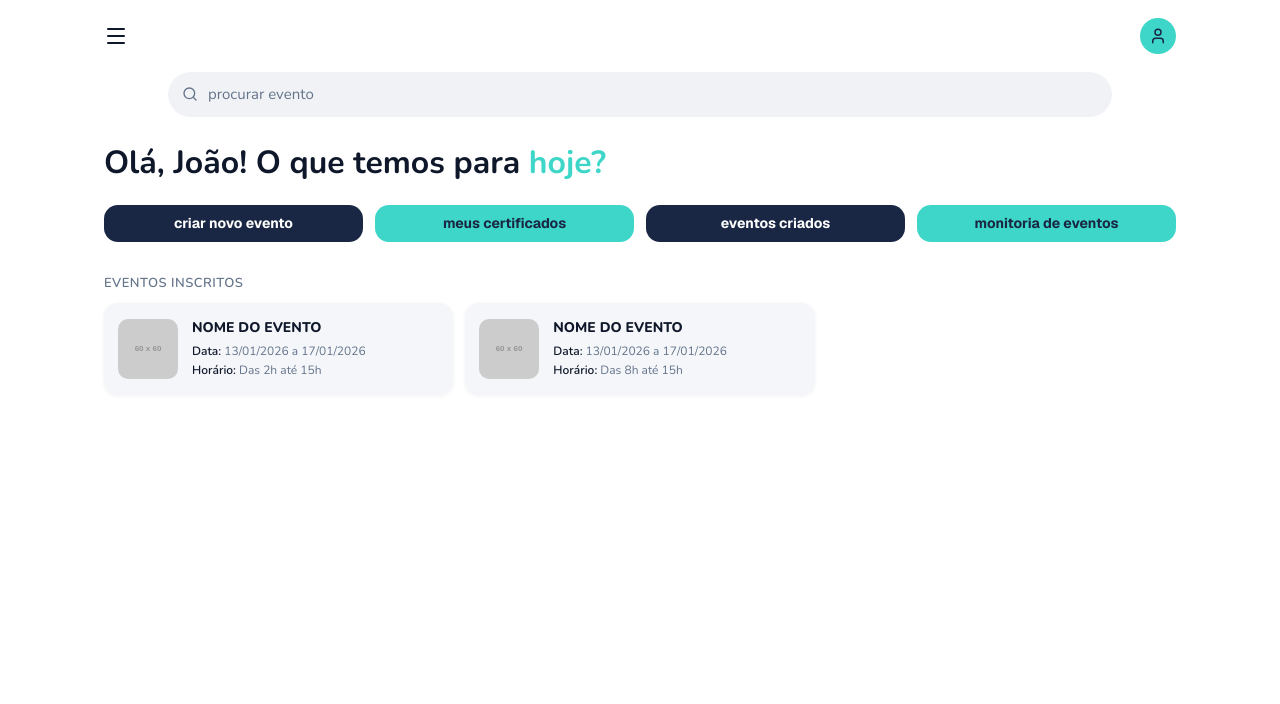
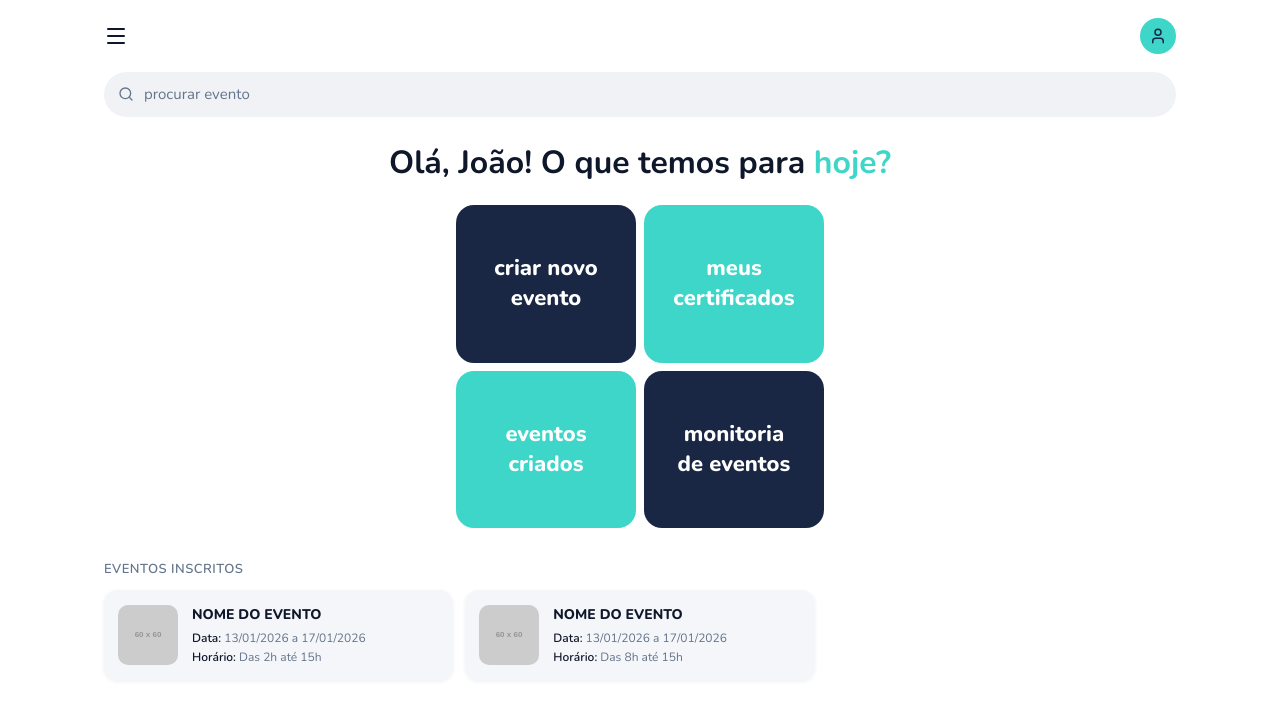
Before and after one commit to UCE020/UCE020-Front, a Next.js app: page / in a window 1280 px wide. Shown: the top 704 px of the page. Built offline with nearby package versions, Linux system fonts and the light colour scheme; what @mui/material-nextjs would draw is missing.

Commit message:
feat: adjust button grid, colors, and font weight

```diff
--- a/src/app/page.tsx
+++ b/src/app/page.tsx
@@ -13,11 +13,7 @@ import {
   Activity,
   User,
 } from "lucide-react";
-import { Button } from "@/components/ui/button";
 
-// ---------------------------------------------------------------------------
-// Types
-// ---------------------------------------------------------------------------
 interface Event {
   id: string;
   name: string;
@@ -27,9 +23,6 @@ interface Event {
   imageUrl: string;
 }
 
-// ---------------------------------------------------------------------------
-// Mock data
-// ---------------------------------------------------------------------------
 const mockEvents: Event[] = [
   {
     id: "1",
@@ -49,9 +42,6 @@ const mockEvents: Event[] = [
   },
 ];
 
-// ---------------------------------------------------------------------------
-// Sub-components
-// ---------------------------------------------------------------------------
 function EventCard({ event }: { event: Event }) {
   return (
     <div className="event-card">
@@ -69,62 +59,47 @@ function EventCard({ event }: { event: Event }) {
   );
 }
 
-// ---------------------------------------------------------------------------
-// Page
-// ---------------------------------------------------------------------------
-export default function HomePage() {
-  const [drawerOpen, setDrawerOpen] = useState(false);
-  const [search, setSearch] = useState("");
-
-  const userName = "João";
-
-  const navItems = [
-    { icon: <Home size={18} />, label: "Início" },
-    { icon: <FileText size={18} />, label: "Certificados" },
-    { icon: <ClipboardList size={18} />, label: "Inscrições" },
-    { icon: <PlusCircle size={18} />, label: "Criar evento" },
-    { icon: <CalendarDays size={18} />, label: "Eventos Criados" },
-    { icon: <Activity size={18} />, label: "Monitoria" },
+const NAV_ITEMS = [
+  { icon: <Home size={18} />,        label: "Início"         },
+  { icon: <FileText size={18} />,    label: "Certificados"   },
+  { icon: <ClipboardList size={18}/>,label: "Inscrições"     },
+  { icon: <PlusCircle size={18} />,  label: "Criar evento"   },
+  { icon: <CalendarDays size={18}/>, label: "Eventos Criados"},
+  { icon: <Activity size={18} />,    label: "Monitoria"      },
 ];
 
-  const quickActions: { label: string; color: "primary" | "secondary" }[] = [
-    { label: "criar novo evento",   color: "primary"   },
-    { label: "meus certificados",   color: "secondary"   },
-    { label: "eventos criados",     color: "primary"  },
-    { label: "monitoria de eventos",color: "secondary" },
+const QUICK_ACTIONS: { line1: string; line2: string; color: "primary" | "secondary" }[] = [
+  { line1: "criar novo",   line2: "evento",       color: "primary"   },
+  { line1: "meus",         line2: "certificados", color: "secondary" },
+  { line1: "eventos",      line2: "criados",      color: "secondary" },
+  { line1: "monitoria", line2: "de eventos",      color: "primary"   },
 ];
 
-  return (
-    <>
-      <style>{`
+const CSS = `
   @import url('https://fonts.googleapis.com/css2?family=Nunito:wght@400;600;700;800&display=swap');
 
   *, *::before, *::after { box-sizing: border-box; margin: 0; padding: 0; }
 
   :root {
-          --navy:      #1a2744;
-          --teal:      #3dd6c8;
-          --teal-dark: #2ab8ab;
-          --bg:        #ffffff;
-          --card-bg:   #f4f6f9;
-          --surface:   #f0f2f5;
-          --text:      #0f172a;
-          --muted:     #64748b;
-          --radius:    14px;
-          --gutter:    16px;
-          --content:   1200px;
+    --navy:    #1a2744;
+    --teal:    #3dd6c8;
+    --bg:      #ffffff;
+    --card-bg: #f4f6f9;
+    --surface: #f0f2f5;
+    --text:    #0f172a;
+    --muted:   #64748b;
+    --radius:  14px;
+    --gutter:  16px;
+    --content: 1200px;
+    --btn-size: 140px;
+    --btn-gap:  8px;
   }
 
   body { font-family: 'Nunito', sans-serif; background: var(--bg); color: var(--text); }
 
-        /* ---- Shell ---- */
-        .shell {
-          width: 100%;
-          min-height: 100dvh;
-          background: var(--bg);
-        }
+  /* Shell */
+  .shell { width: 100%; min-height: 100dvh; background: var(--bg); }
 
-        /* ---- Inner content wrapper (centers on wide screens) ---- */
   .inner {
     width: 100%;
     max-width: var(--content);
@@ -132,7 +107,7 @@ export default function HomePage() {
     padding: 0 var(--gutter);
   }
 
-        /* ---- Header ---- */
+  /* Header */
   .header {
     display: flex;
     align-items: center;
@@ -142,12 +117,9 @@ export default function HomePage() {
     margin: 0 auto;
   }
   .menu-btn {
-          background: none;
-          border: none;
-          color: var(--text);
-          cursor: pointer;
-          display: flex;
-          align-items: center;
+    background: none; border: none;
+    color: var(--text); cursor: pointer;
+    display: flex; align-items: center;
   }
   .avatar {
     width: 36px; height: 36px;
@@ -157,16 +129,11 @@ export default function HomePage() {
     color: var(--navy);
   }
 
-        /* ---- Search ---- */
-        .search-wrap {
-          margin: 8px auto 0;
-          max-width: var(--content);
-          padding: 0 var(--gutter);
-          position: relative;
-        }
+  /* Search */
+  .search-wrap { position: relative; margin-top: 8px; }
   .search-wrap svg {
     position: absolute;
-          left: calc(var(--gutter) + 14px); top: 50%;
+    left: 14px; top: 50%;
     transform: translateY(-50%);
     color: var(--muted);
     pointer-events: none;
@@ -186,25 +153,48 @@ export default function HomePage() {
   .search-input::placeholder { color: var(--muted); }
   .search-input:focus { box-shadow: 0 0 0 2px var(--teal); }
 
-        /* ---- Greeting ---- */
+  /* Greeting */
   .greeting {
     padding: 24px 0 8px;
-          font-size: 22px;
+    font-size: 30px;
     font-weight: 700;
     line-height: 1.4;
+    text-align: center;
   }
   .greeting span { color: var(--teal); }
 
-        /* ---- Quick Actions Grid ---- */
-        /* Mobile: 2 cols | md+: 4 cols */
+  /* Quick Actions */
   .actions-grid {
     display: grid;
-          grid-template-columns: repeat(2, 1fr);
-          gap: 12px;
+    grid-template-columns: repeat(2, var(--btn-size));
+    gap: var(--btn-gap);
     padding: 12px 0;
+    justify-content: center;
   }
 
-        /* ---- Events Section ---- */
+  .action-btn {
+    width: var(--btn-size);
+    height: calc(var(--btn-size) * 7 / 8);
+    display: flex;
+    flex-direction: column;
+    align-items: center;
+    justify-content: center;
+    border: none;
+    border-radius: 18px;
+    cursor: pointer;
+    font-family: 'Nunito', sans-serif;
+    font-size: 22px;
+    font-weight: 800;
+    line-height: 1.35;
+    text-align: center;
+    padding: 10px 8px;
+    transition: filter .15s, transform .15s;
+  }
+  .action-btn:hover { filter: brightness(0.93); transform: translateY(-1px); }
+  .action-btn.primary   { background: var(--navy); color: #ffffff; }
+  .action-btn.secondary { background: var(--teal); color: #ffffff; }
+
+  /* Events */
   .section-title {
     padding: 20px 0 10px;
     font-size: 13px;
@@ -214,7 +204,6 @@ export default function HomePage() {
     text-transform: uppercase;
   }
 
-        /* Mobile: 1 col | md+: 2 cols | lg+: 3 cols */
   .events-list {
     display: grid;
     grid-template-columns: 1fr;
@@ -229,156 +218,97 @@ export default function HomePage() {
     align-items: center;
     gap: 14px;
     padding: 14px;
-          transition: transform .15s, box-shadow .15s;
     box-shadow: 0 1px 4px rgba(0,0,0,0.06);
     cursor: pointer;
+    transition: transform .15s, box-shadow .15s;
   }
-        .event-card:hover {
-          transform: translateY(-2px);
-          box-shadow: 0 4px 12px rgba(0,0,0,0.10);
-        }
-        .event-img {
-          width: 60px; height: 60px;
-          border-radius: 10px;
-          object-fit: cover;
-          flex-shrink: 0;
-        }
+  .event-card:hover { transform: translateY(-2px); box-shadow: 0 4px 12px rgba(0,0,0,0.10); }
+  .event-img { width: 60px; height: 60px; border-radius: 10px; object-fit: cover; flex-shrink: 0; }
   .event-info { flex: 1; min-width: 0; }
   .event-name {
-          font-size: 13px;
-          font-weight: 800;
-          margin-bottom: 4px;
-          white-space: nowrap;
-          overflow: hidden;
-          text-overflow: ellipsis;
+    font-size: 13px; font-weight: 800; margin-bottom: 4px;
+    white-space: nowrap; overflow: hidden; text-overflow: ellipsis;
   }
-        .event-detail {
-          font-size: 11px;
-          color: var(--muted);
-          line-height: 1.6;
-        }
+  .event-detail { font-size: 11px; color: var(--muted); line-height: 1.6; }
   .label { color: var(--text); font-weight: 600; }
 
-        /* ---- Drawer Overlay ---- */
+  /* Overlay */
   .overlay {
     position: fixed; inset: 0;
     background: rgba(0,0,0,.55);
-          z-index: 40;
-          opacity: 0;
-          pointer-events: none;
+    z-index: 40; opacity: 0; pointer-events: none;
     transition: opacity .25s;
   }
   .overlay.open { opacity: 1; pointer-events: all; }
 
-        /* ---- Drawer ---- */
+  /* Drawer */
   .drawer {
-          position: fixed;
-          top: 0; left: 0;
-          width: 280px;
-          height: 100dvh;
-          background: var(--navy);
-          z-index: 50;
+    position: fixed; top: 0; left: 0;
+    width: 280px; height: 100dvh;
+    background: var(--navy); z-index: 50;
     transform: translateX(-100%);
     transition: transform .28s cubic-bezier(.4,0,.2,1);
-          display: flex;
-          flex-direction: column;
-          padding: 0 0 32px;
+    display: flex; flex-direction: column; padding: 0 0 32px;
   }
   .drawer.open { transform: translateX(0); }
 
   .drawer-header {
-          display: flex;
-          align-items: center;
-          justify-content: space-between;
+    display: flex; align-items: center; justify-content: space-between;
     padding: 20px 20px 16px;
     border-bottom: 1px solid rgba(255,255,255,.07);
   }
-        .drawer-logo {
-          font-size: 17px;
-          font-weight: 800;
-          color: var(--teal);
-          letter-spacing: -.5px;
-        }
+  .drawer-logo { font-size: 17px; font-weight: 800; color: var(--teal); letter-spacing: -.5px; }
   .close-btn {
     background: none; border: none;
     color: rgba(255,255,255,0.5); cursor: pointer;
     display: flex; align-items: center;
   }
 
-        .nav-list {
-          list-style: none;
-          padding: 12px 0;
-          flex: 1;
-        }
+  .nav-list { list-style: none; padding: 12px 0; flex: 1; }
   .nav-item {
-          display: flex;
-          align-items: center;
-          gap: 14px;
+    display: flex; align-items: center; gap: 14px;
     padding: 14px 22px;
-          font-size: 14px;
-          font-weight: 600;
-          color: #f0f4ff;
+    font-size: 14px; font-weight: 600; color: #f0f4ff;
     cursor: pointer;
-          border-radius: 0 50px 50px 0;
-          margin-right: 16px;
+    border-radius: 0 50px 50px 0; margin-right: 16px;
     transition: background .15s, color .15s;
   }
-        .nav-item:hover { background: rgba(61,214,200,.12); color: var(--teal); }
+  .nav-item:hover  { background: rgba(61,214,200,.12); color: var(--teal); }
   .nav-item.active { background: rgba(61,214,200,.18); color: var(--teal); }
   .nav-item svg { flex-shrink: 0; }
 
-        /* ================================================================
-           RESPONSIVE BREAKPOINTS
-           ================================================================ */
-
-        /* tablet: md ≥ 768px */
+  /* Breakpoints */
   @media (min-width: 768px) {
-          :root { --gutter: 32px; }
-
+    :root { --gutter: 32px; --btn-size: 160px; }
     .greeting { font-size: 28px; }
-
-          /* 4 colunas para as ações rápidas */
-          .actions-grid {
-            grid-template-columns: repeat(4, 1fr);
-          }
-
-          /* 2 colunas para os eventos */
-          .events-list {
-            grid-template-columns: repeat(2, 1fr);
-          }
-
     .search-input { font-size: 15px; }
-        }
-
-        /* desktop: lg ≥ 1024px */
-        @media (min-width: 1024px) {
-          :root { --gutter: 48px; }
-
-          .greeting { font-size: 32px; }
-
-          /* 3 colunas para os eventos */
-          .events-list {
-            grid-template-columns: repeat(3, 1fr);
-          }
-
+    .events-list { grid-template-columns: repeat(2, 1fr); }
     .event-name { font-size: 14px; }
     .event-detail { font-size: 12px; }
   }
 
-        /* wide: xl ≥ 1280px */
+  @media (min-width: 1024px) {
+    :root { --gutter: 48px; --btn-size: 180px; }
+    .greeting { font-size: 32px; }
+    .events-list { grid-template-columns: repeat(3, 1fr); }
+  }
+
   @media (min-width: 1280px) {
     :root { --gutter: 64px; }
   }
-      `}</style>
+`;
+
+export default function HomePage() {
+  const [drawerOpen, setDrawerOpen] = useState(false);
+  const [search, setSearch] = useState("");
+
+  return (
+    <>
+      <style>{CSS}</style>
 
       <div className="shell">
-        {/* Drawer Overlay */}
-        <div
-          className={`overlay${drawerOpen ? " open" : ""}`}
-          onClick={() => setDrawerOpen(false)}
-        />
+        <div className={`overlay${drawerOpen ? " open" : ""}`} onClick={() => setDrawerOpen(false)} />
 
-        {/* Side Drawer */}
         <nav className={`drawer${drawerOpen ? " open" : ""}`}>
           <div className="drawer-header">
             <span className="drawer-logo">Kauan</span>
@@ -387,7 +317,7 @@ export default function HomePage() {
             </button>
           </div>
           <ul className="nav-list">
-            {navItems.map((item, i) => (
+            {NAV_ITEMS.map((item, i) => (
               <li
                 key={item.label}
                 className={`nav-item${i === 0 ? " active" : ""}`}
@@ -400,7 +330,6 @@ export default function HomePage() {
           </ul>
         </nav>
 
-        {/* Header */}
         <header className="header">
           <button className="menu-btn" onClick={() => setDrawerOpen(true)}>
             <Menu size={24} />
@@ -411,7 +340,6 @@ export default function HomePage() {
         </header>
 
         <div className="inner">
-          {/* Search */}
           <div className="search-wrap">
             <Search size={16} />
             <input
@@ -423,32 +351,23 @@ export default function HomePage() {
             />
           </div>
 
-          {/* Greeting */}
-          <h1 className="greeting" style={{ padding: "24px 0 8px" }}>
-            Olá, {userName}! O que{" "}
-            temos para <span>hoje?</span>
+          <h1 className="greeting">
+            Olá, João! O que temos para <span>hoje?</span>
           </h1>
 
-          {/* Quick Action Buttons */}
           <div className="actions-grid">
-            {quickActions.map((action) => (
-              <Button
-                key={action.label}
-                color={action.color}
-                variant="contained"
-              >
-                {action.label}
-              </Button>
+            {QUICK_ACTIONS.map((action) => (
+              <button key={action.line2} className={`action-btn ${action.color}`}>
+                {action.line1}<br />{action.line2}
+              </button>
             ))}
           </div>
 
-          {/* Enrolled Events */}
           <p className="section-title">Eventos inscritos</p>
           <div className="events-list">
             {mockEvents
               .filter((e) =>
-                search === "" ||
-                e.name.toLowerCase().includes(search.toLowerCase())
+                search === "" || e.name.toLowerCase().includes(search.toLowerCase())
               )
               .map((event) => (
                 <EventCard key={event.id} event={event} />
```
Lines whose indentation alone changed are shown as unchanged.
